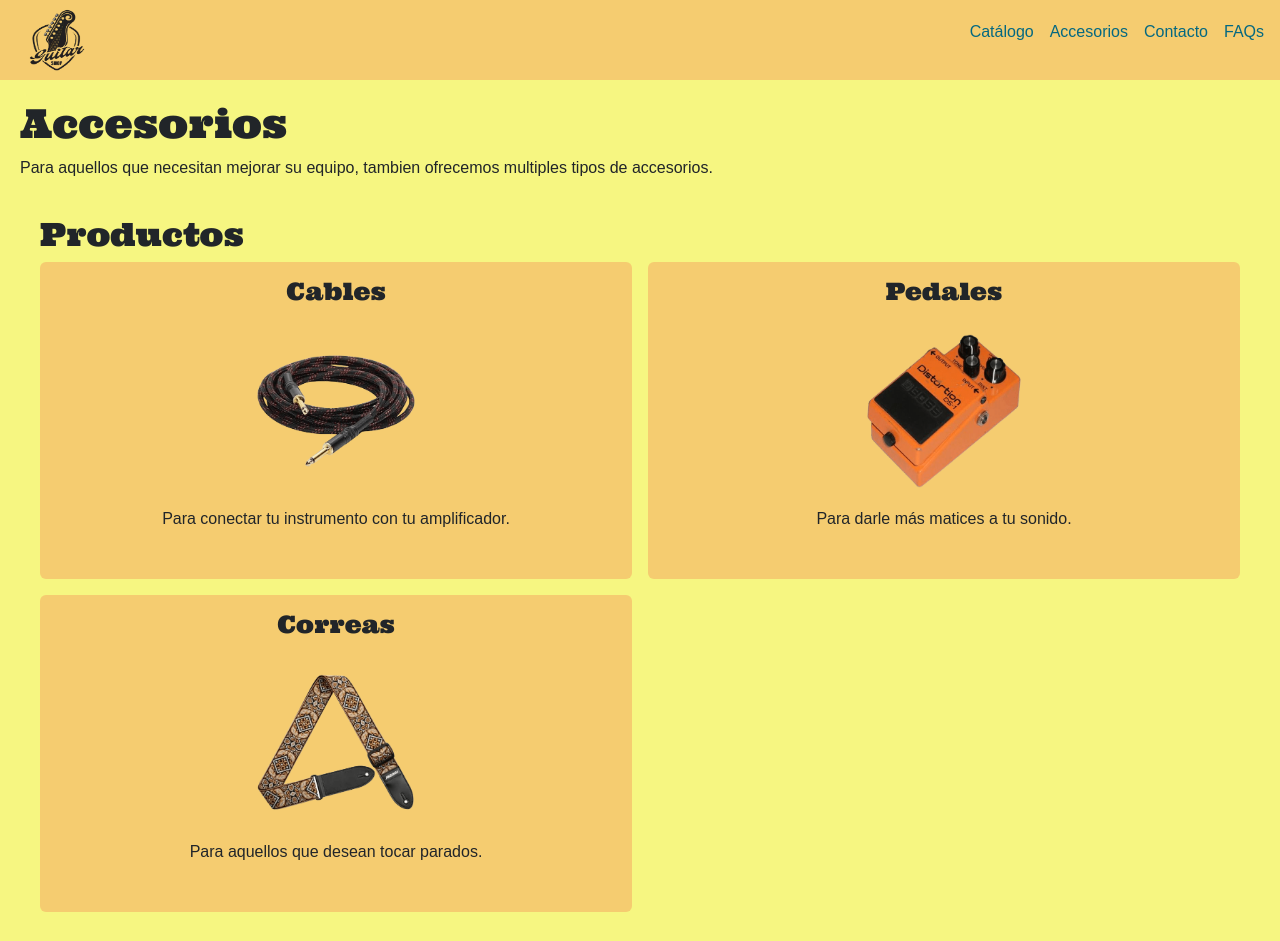
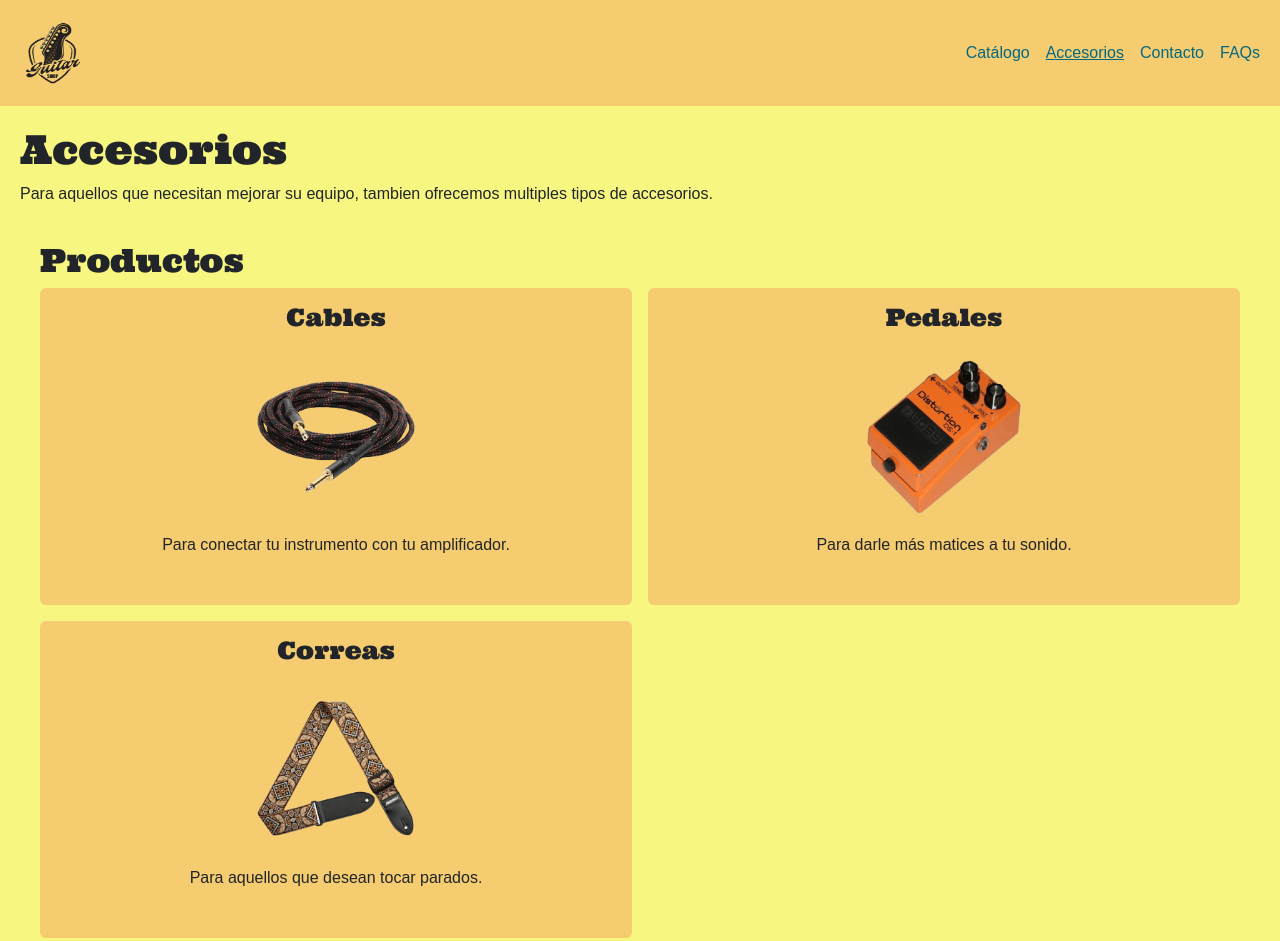
Before and after one commit to Ramaxx95/CoderHouse-pre-entrega-5, a plain HTML site: page pages/accesorios.html in a window 1280 px wide. Shown: the top 941 px of the page. Drawn offline with nearby package versions, Linux system fonts and the light colour scheme; a web font is replaced by a local one.

Commit message:
refactor: nueva navbar responsive con Bootstrap

```diff
--- a/pages/accesorios.html
+++ b/pages/accesorios.html
@@ -10,16 +10,31 @@
     </head>
     <body>
         <header>
-            <nav class="indice">
-                <a href="../index.html">
-                    <img src="../imgs/logo.png" alt="Logo de la tienda" class="imagen-logo">
-                </a>
-                <ul>
-                    <li><a href="./catalogo.html" class="item-indice">Catálogo</a></li>
-                    <li><a href="./accesorios.html" class="item-indice">Accesorios</a></li>
-                    <li><a href="./contacto.html" class="item-indice">Contacto</a></li>
-                    <li><a href="./faq.html" class="item-indice">FAQs</a></li>
-                </ul>
+            <nav class="navbar navbar-expand-sm">
+                <div class="container-fluid">
+                    <a class="navbar-brand" href="../index.html">
+                        <img src="../imgs/logo.png" alt="Logo de la tienda" class="imagen-logo">
+                    </a>
+                    <button class="navbar-toggler" type="button" data-bs-toggle="collapse" data-bs-target="#navbarIndices" aria-controls="navbarIndices" aria-expanded="false" aria-label="Toggle navigation">
+                        <span class="navbar-toggler-icon"></span>
+                    </button>
+                    <div class="collapse navbar-collapse" id="navbarIndices">
+                        <ul class="navbar-nav ms-auto mb-2 mb-lg-0">
+                            <li class="nav-item">
+                                <a class="nav-link" href="./catalogo.html">Catálogo</a>
+                            </li>
+                            <li class="nav-item">
+                                <a class="nav-link active" aria-current="page" href="./accesorios.html">Accesorios</a>
+                            </li>
+                            <li class="nav-item">
+                                <a class="nav-link" href="./contacto.html">Contacto</a>
+                            </li>
+                            <li class="nav-item">
+                                <a class="nav-link" href="./faq.html">FAQs</a>
+                            </li>
+                        </ul>
+                    </div>
+                </div>
             </nav>
         </header>
         <main>
--- a/styles/styles.css
+++ b/styles/styles.css
@@ -11,6 +11,7 @@
     --color-fondo: #f5f570e0;
     --color-secundario: #f5c66ee0;
     --color-acento: #006781fb;
+    --color-hover: #2aa6c5fb;
 }
 
 /* HEADER */
@@ -19,49 +20,21 @@
     height: 5rem;
 }
 
-.indice{
-    background-color: var(--color-secundario);
-    display: flex;
-    flex-direction: row;
-    justify-content: space-between;
-    align-items: center;
-    padding: 1rem 1rem;
-    gap: 1rem;
+.nav-link{
+    color: var(--color-acento);
 }
 
-.indice ul{
-    list-style: none;
-    display: flex;
-    flex-direction: row;
-    justify-content: flex-start;
-    align-items: center;
-    flex-wrap: wrap;
-    gap: 1rem;
+.nav-link:hover{
+    color: var(--color-hover);
 }
 
-@media (min-width: 1024px){
-    .indice{
-        background-color: var(--color-secundario);
-        display: flex;
-        flex-direction: row;
-        justify-content: space-between;
-        align-items: center;
-        padding: 0rem 1rem;
-    }
-
-    .indice ul{
-        list-style: none;
-        display: flex;
-        flex-direction: row;
-        justify-content: center;
-        align-items: center;
-        gap: 1rem;
-    }
+.navbar-nav .nav-link.active{
+    color: var(--color-acento);
+    text-decoration: underline;
 }
 
-.item-indice{
-    color: var(--color-acento);
-    text-decoration: none;
+.navbar{
+    background-color: var(--color-secundario);
 }
 
 /* PÁGINA PRINCIPAL */
```
Also changed, not shown: index.html (+25 -10 lines), pages/catalogo.html (+25 -10 lines), pages/contacto.html (+25 -10 lines), pages/faq.html (+25 -10 lines).
